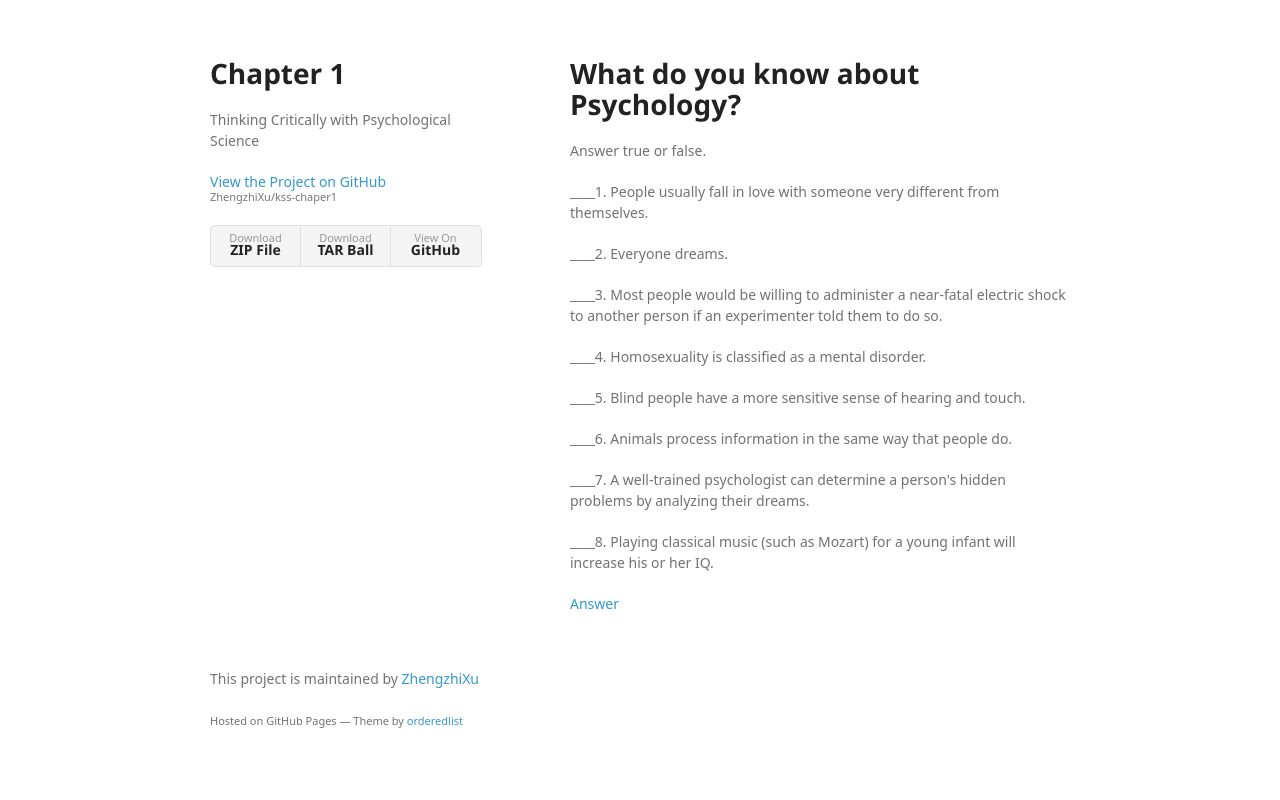
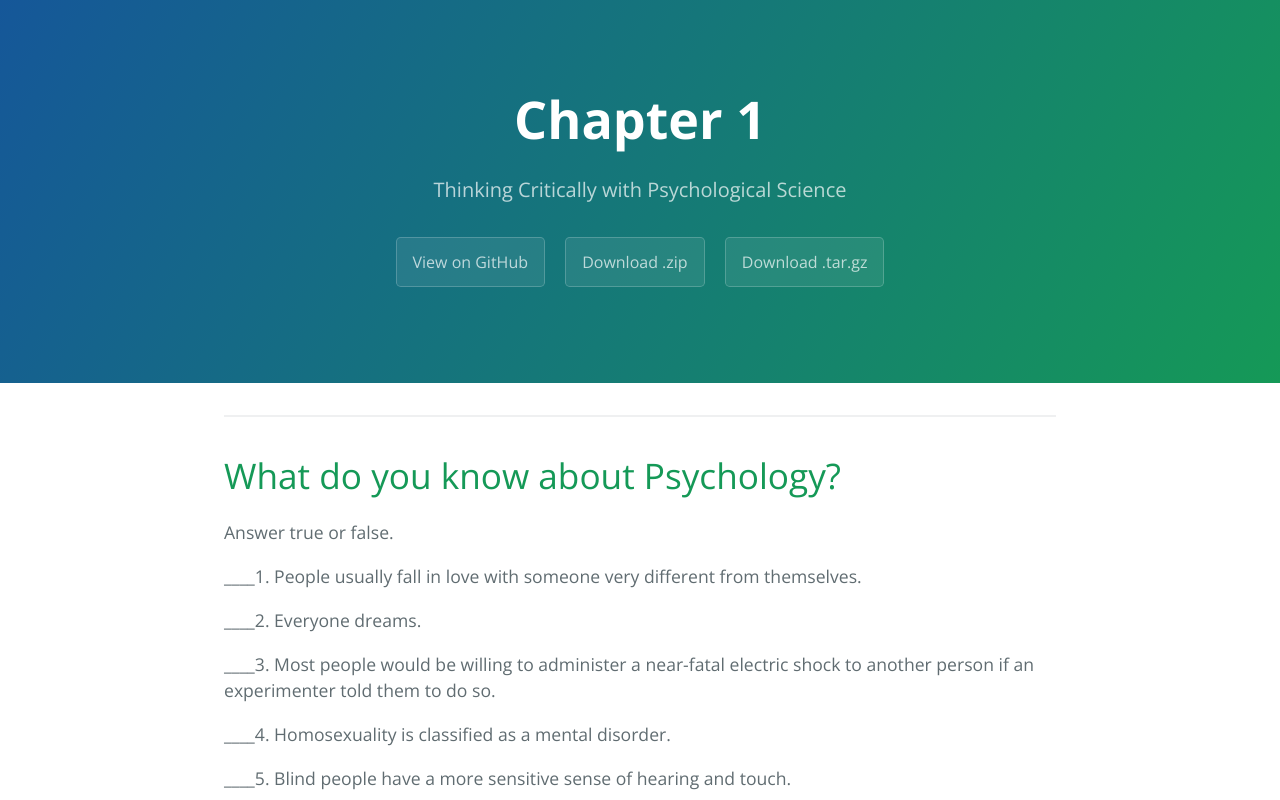
Before and after one commit to ZhengzhiXu/kss-chaper1, a plain HTML site: page index.html in a window 1280 px wide. Shown: the top 800 px of the page. Drawn offline with nearby package versions, Linux system fonts and the light colour scheme; a web font is replaced by a local one.

Commit message:
Create gh-pages branch via GitHub

```diff
--- a/index.html
+++ b/index.html
@@ -1,34 +1,27 @@
-<!doctype html>
-<html>
+<!DOCTYPE html>
+<html lang="en-us">
   <head>
-    <meta charset="utf-8">
-    <meta http-equiv="X-UA-Compatible" content="chrome=1">
+    <meta charset="UTF-8">
     <title>Chapter 1 by ZhengzhiXu</title>
-
-    <link rel="stylesheet" href="stylesheets/styles.css">
-    <link rel="stylesheet" href="stylesheets/github-light.css">
-    <meta name="viewport" content="width=device-width">
-    <!--[if lt IE 9]>
-    <script src="//html5shiv.googlecode.com/svn/trunk/html5.js"></script>
-    <![endif]-->
+    <meta name="viewport" content="width=device-width, initial-scale=1">
+    <link rel="stylesheet" type="text/css" href="stylesheets/normalize.css" media="screen">
+    <link href='https://fonts.googleapis.com/css?family=Open+Sans:400,700' rel='stylesheet' type='text/css'>
+    <link rel="stylesheet" type="text/css" href="stylesheets/stylesheet.css" media="screen">
+    <link rel="stylesheet" type="text/css" href="stylesheets/github-light.css" media="screen">
   </head>
   <body>
-    <div class="wrapper">
-      <header>
-        <h1>Chapter 1</h1>
-        <p>Thinking Critically with Psychological Science</p>
+    <section class="page-header">
+      <h1 class="project-name">Chapter 1</h1>
+      <h2 class="project-tagline">Thinking Critically with Psychological Science</h2>
+      <a href="https://github.com/ZhengzhiXu/kss-chaper1" class="btn">View on GitHub</a>
+      <a href="https://github.com/ZhengzhiXu/kss-chaper1/zipball/master" class="btn">Download .zip</a>
+      <a href="https://github.com/ZhengzhiXu/kss-chaper1/tarball/master" class="btn">Download .tar.gz</a>
+    </section>
 
-        <p class="view"><a href="https://github.com/ZhengzhiXu/kss-chaper1">View the Project on GitHub <small>ZhengzhiXu/kss-chaper1</small></a></p>
+    <section class="main-content">
+      <hr>
 
-
-        <ul>
-          <li><a href="https://github.com/ZhengzhiXu/kss-chaper1/zipball/master">Download <strong>ZIP File</strong></a></li>
-          <li><a href="https://github.com/ZhengzhiXu/kss-chaper1/tarball/master">Download <strong>TAR Ball</strong></a></li>
-          <li><a href="https://github.com/ZhengzhiXu/kss-chaper1">View On <strong>GitHub</strong></a></li>
-        </ul>
-      </header>
-      <section>
-        <h1>
+<h1>
 <a id="what-do-you-know-about-psychology" class="anchor" href="#what-do-you-know-about-psychology" aria-hidden="true"><span aria-hidden="true" class="octicon octicon-link"></span></a>What do you know about Psychology?</h1>
 
 <p>Answer true or false.</p>
@@ -49,14 +42,16 @@
 
 <p>____8. Playing classical music (such as Mozart) for a young infant will increase his or her IQ.</p>
 
-<p><a href="zhengzhixu.github.io/kss/chapter1tfanswer">Answer</a></p>
-      </section>
-      <footer>
-        <p>This project is maintained by <a href="https://github.com/ZhengzhiXu">ZhengzhiXu</a></p>
-        <p><small>Hosted on GitHub Pages &mdash; Theme by <a href="https://github.com/orderedlist">orderedlist</a></small></p>
+<p><a href="http://zhengzhixu.github.io/chapter1tfanswer">Answer</a></p>
+
+      <footer class="site-footer">
+        <span class="site-footer-owner"><a href="https://github.com/ZhengzhiXu/kss-chaper1">Chapter 1</a> is maintained by <a href="https://github.com/ZhengzhiXu">ZhengzhiXu</a>.</span>
+
+        <span class="site-footer-credits">This page was generated by <a href="https://pages.github.com">GitHub Pages</a> using the <a href="https://github.com/jasonlong/cayman-theme">Cayman theme</a> by <a href="https://twitter.com/jasonlong">Jason Long</a>.</span>
       </footer>
-    </div>
-    <script src="javascripts/scale.fix.js"></script>
+
+    </section>
+
 
   </body>
 </html>
--- a/params.json
+++ b/params.json
@@ -1,6 +1,6 @@
 {
   "name": "Chapter 1",
   "tagline": "Thinking Critically with Psychological Science",
-  "body": "#What do you know about Psychology?\r\nAnswer true or false.\r\n\r\n____1. People usually fall in love with someone very different from themselves.\r\n\r\n____2. Everyone dreams.\r\n\r\n____3. Most people would be willing to administer a near-fatal electric shock to another person if an experimenter told them to do so.\r\n\r\n____4. Homosexuality is classified as a mental disorder.\r\n\r\n____5. Blind people have a more sensitive sense of hearing and touch.\r\n\r\n____6. Animals process information in the same way that people do.\r\n\r\n____7. A well-trained psychologist can determine a person's hidden problems by analyzing their dreams.\r\n\r\n____8. Playing classical music (such as Mozart) for a young infant will increase his or her IQ.\r\n\r\n[Answer](zhengzhixu.github.io/kss/chapter1tfanswer)\r\n\r\n",
+  "body": "\r\n***\r\n#What do you know about Psychology?\r\nAnswer true or false.\r\n\r\n____1. People usually fall in love with someone very different from themselves.\r\n\r\n____2. Everyone dreams.\r\n\r\n____3. Most people would be willing to administer a near-fatal electric shock to another person if an experimenter told them to do so.\r\n\r\n____4. Homosexuality is classified as a mental disorder.\r\n\r\n____5. Blind people have a more sensitive sense of hearing and touch.\r\n\r\n____6. Animals process information in the same way that people do.\r\n\r\n____7. A well-trained psychologist can determine a person's hidden problems by analyzing their dreams.\r\n\r\n____8. Playing classical music (such as Mozart) for a young infant will increase his or her IQ.\r\n\r\n[Answer](http://zhengzhixu.github.io/chapter1tfanswer)\r\n\r\n",
   "note": "Don't delete this file! It's used internally to help with page regeneration."
 }
```
